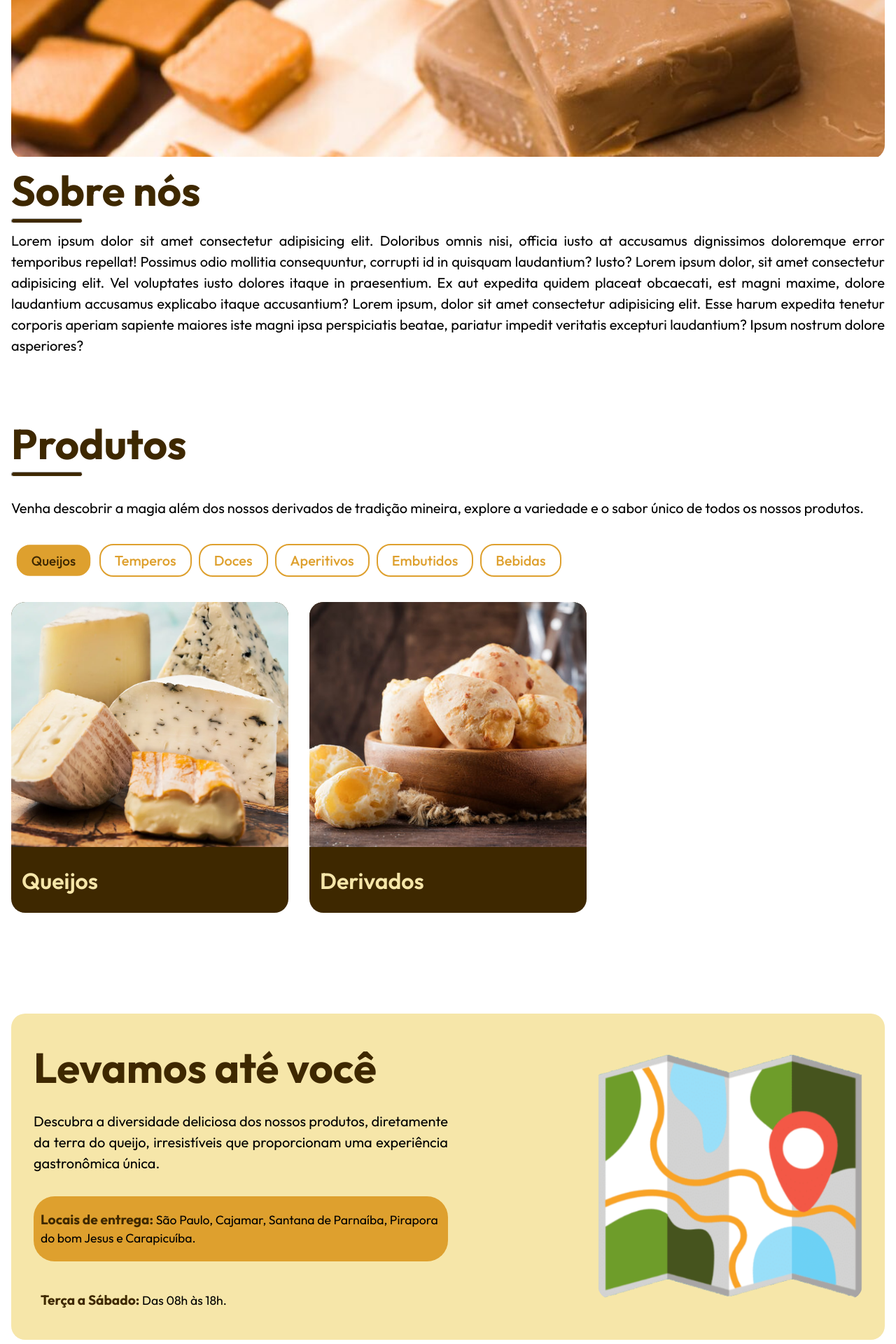
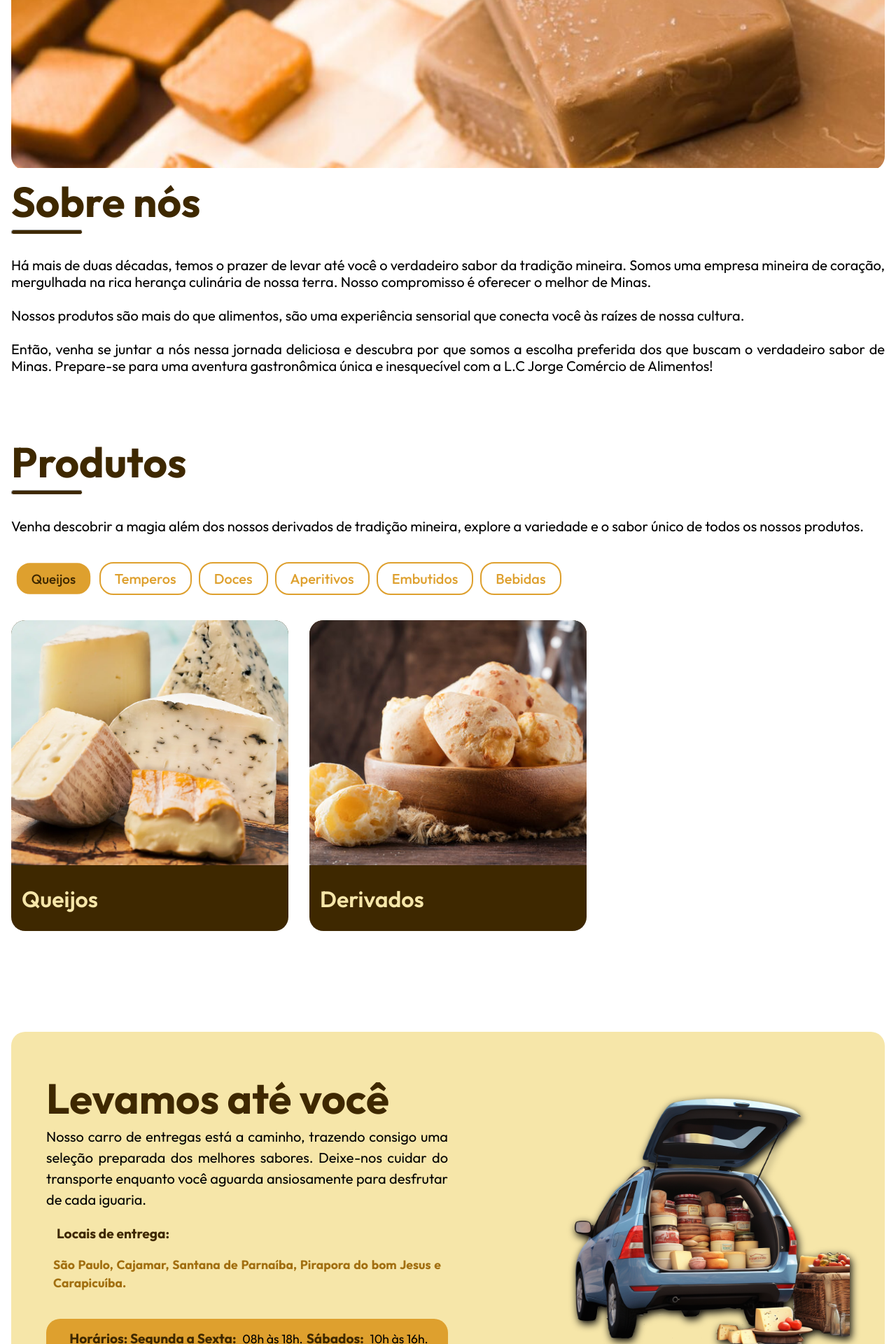
Before and after one commit to GabrielSampaioC/Venda-do-Mineiro, a React (Vite) app: page / in a window 1280 px wide. Shown: the part 880-2800 px from the top of the page at 70% size. Built offline with nearby package versions, Linux system fonts and the light colour scheme.

Commit message:
Estilizando a página de entrega

```diff
--- a/src/componentes/Banner/index.jsx
+++ b/src/componentes/Banner/index.jsx
@@ -15,12 +15,17 @@ const Container = styled.section`
         justify-content: center;
         min-height: 100vh;
     }
+    @media (max-width:1000px){
+        justify-content: center;
+        text-align: center;
+    }
+
 `
 const Logo = styled.img`
     max-width: 100%;
     width: 350px;
 
-    @media (max-width:768px){
+    @media (max-width:1000px){
         display: none;
     }
 `
@@ -36,9 +41,9 @@ const SaberMaisEstilizado = styled.div`
         width: 100%;
         text-align: center;
         align-items: center;
-        justify-content: center;
         gap: 10px;
     }
+
 `
 const TextoEstilizado = styled.p`
     font-size: 20px;
--- a/src/componentes/Botoes/index.jsx
+++ b/src/componentes/Botoes/index.jsx
@@ -15,6 +15,7 @@ const BotoesEstilizados = styled.button`
     & svg{
         color: var(--amarelo);
     }
+
 `;
 
 const Link = styled.a`
--- a/src/componentes/Entrega/index.jsx
+++ b/src/componentes/Entrega/index.jsx
@@ -5,7 +5,7 @@ import Textos from "../Textos";
 const ContainerEntrega = styled.div`
 background-color: var(--amarelo-claro);
 border-radius: 20px;
-padding: 2em;
+padding: 0 2em 2em 2em;
 display: grid;
 align-items: center;
 grid-template-columns: 1fr 1fr;
@@ -14,36 +14,65 @@ margin: 2em 0;
         display: flex;
         text-align: center;
         padding: 20px;
+        flex-direction: column;
+    }
+
+@media  (min-width: 768px) {
+        display: flex;
+        padding: 20px;
+        flex-direction: column;
+    }
+
+@media  (min-width: 1200px) {
+        display: grid;
+        padding: 50px;
     }
 `
 const ImagemEstilizada = styled.img`
-max-height: 350px;
-border-radius: 20px;
+    max-height: 400px;
+    border-radius: 20px;
+    filter: drop-shadow(2px 4px 6px black);
+
 @media  (max-width: 768px) {
-     display: none
+
+        padding: 0;
+        width: 100%;
+        margin: 1em 0;
+    }
+
+@media  (min-width: 768px) {
+        display: none;
+    }
+
+@media  (min-width: 1200px) {
+        display: flex;
     }
 `
+
 const InfoEntregaEstilizada = styled.div`
 display: flex;
 flex-direction: column;
-gap: 2em;
+gap: 10px;
+@media  (max-width: 768px) {
+        text-align: center;
+    }
+
 `
 const ContainerImagem = styled.div`
     display: flex;
-    text-align: center;
     justify-content: flex-end;
 `
 const TextoInformativo = styled.p`
     font-size: 1.1rem;
     align-items: center;
     gap: 10px;
-    text-align: left;
+    text-align: justify;
     line-height: 1.5em;
     margin: 0;
     padding: 10px;
     @media  (max-width: 768px) {
-        display: flex;
-        text-align: center;
+        display: block;
+        text-align: justify;
         flex-direction: column;
     }
 
@@ -54,18 +83,25 @@ const Container = styled.section`
 `
 const InfoEstilizada = styled.div`
     background: var(--amarelo);
-    border-radius: 30px;
-    padding: 10px 0;
+    border-radius: 20px;
+    padding: 5px;
     display: flex;
-    justify-content: center;
+    justify-content: space-evenly;
+    align-items: center;
 
 `
 const InfoPrioritaria = styled.b`
-    margin: 0;
+    margin: 0 5px;
     padding:0;
     color: var(--marrom);
     font-size: 1.2rem;
 `
+
+const TextoGrifado = styled.p`
+    color: var(--amarelo-escuro);
+    font-weight: bold;
+`
+
 
 export default function Entrega() {
 
@@ -75,15 +111,15 @@ export default function Entrega() {
                 <ContainerEntrega id="entregas">
                     <InfoEntregaEstilizada>
                         <Titulos>Levamos até você</Titulos>
-                        <Textos>Descubra a diversidade deliciosa dos nossos produtos, diretamente da terra do queijo, irresistíveis que proporcionam uma experiência gastronômica única.</Textos>
+                        <Textos>Nosso carro de entregas está a caminho, trazendo consigo uma seleção preparada dos melhores sabores. Deixe-nos cuidar do transporte enquanto você aguarda ansiosamente para desfrutar de cada iguaria.</Textos>
+                        <TextoInformativo><InfoPrioritaria>Locais de entrega:</InfoPrioritaria> <TextoGrifado>São Paulo, Cajamar, Santana de Parnaíba, Pirapora do bom Jesus e Carapicuíba.</TextoGrifado></TextoInformativo>
                         <InfoEstilizada>
-                            <TextoInformativo><InfoPrioritaria>Locais de entrega:</InfoPrioritaria> São Paulo, Cajamar, Santana de Parnaíba, Pirapora do bom Jesus e Carapicuíba.</TextoInformativo>
+                            <TextoInformativo><InfoPrioritaria>Horários: Segunda a Sexta:</InfoPrioritaria> 08h às 18h.<InfoPrioritaria>Sábados:</InfoPrioritaria> 10h às 16h.</TextoInformativo>
                         </InfoEstilizada>
 
-                        <TextoInformativo><InfoPrioritaria>Terça a Sábado:</InfoPrioritaria> Das 08h às 18h.</TextoInformativo>
                     </InfoEntregaEstilizada>
                     <ContainerImagem>
-                        <ImagemEstilizada src="./imagens/galeria/mapa.png"/>
+                        <ImagemEstilizada src="./imagens/galeria/carroEntrega2.png" />
                     </ContainerImagem>
                 </ContainerEntrega>
             </Container>
--- a/src/componentes/EstilosGlobais/index.jsx
+++ b/src/componentes/EstilosGlobais/index.jsx
@@ -9,6 +9,7 @@ const EstilosGlobais = createGlobalStyle`
   --amarelo: #dea02e;
   --fonte-principal: 'Outfit', 'sans-serif';
   --branco: #ffffff;
+  --amarelo-escuro: #a26f10;
 }
 
 html {
--- a/src/componentes/Sobre/index.jsx
+++ b/src/componentes/Sobre/index.jsx
@@ -4,7 +4,7 @@ import Textos from "../Textos"
 import BordaEstilizada from "../BarraEstilizada"
 
 const ContainerEstilizado = styled.section`
-margin: 2em 0;
+margin: 3em 0 2em 0;
 padding: 1rem;
 
 @media  (max-width: 768px) {
@@ -31,7 +31,15 @@ transition: transform 0.2s ease-in-out;
 transform: scale(1.1);
 }
 `
-
+const TextoEstilizado = styled.p`
+    font-size: 20px;
+    color: black;
+    font-weight: 400;
+    text-align: justify;
+    margin: 2rem 0 0 0;
+    text-decoration: none;
+    line-height: 1.5rem;
+`
 export default function Sobre() {
 
 
@@ -44,10 +52,17 @@ export default function Sobre() {
 
             <Titulos>Sobre nós</Titulos>
             <BordaEstilizada/>
-            <Textos>Lorem ipsum dolor sit amet consectetur adipisicing elit. Doloribus omnis nisi, officia iusto at accusamus dignissimos doloremque error temporibus repellat! Possimus odio mollitia consequuntur, corrupti id in quisquam laudantium? Iusto?
-                Lorem ipsum dolor, sit amet consectetur adipisicing elit. Vel voluptates iusto dolores itaque in praesentium. Ex aut expedita quidem placeat obcaecati, est magni maxime, dolore laudantium accusamus explicabo itaque accusantium?
-                Lorem ipsum, dolor sit amet consectetur adipisicing elit. Esse harum expedita tenetur corporis aperiam sapiente maiores iste magni ipsa perspiciatis beatae, pariatur impedit veritatis excepturi laudantium? Ipsum nostrum dolore asperiores?
-            </Textos>
+            <TextoEstilizado>
+
+                Há mais de duas décadas, temos o prazer de levar até você o verdadeiro sabor da tradição mineira.
+                Somos uma empresa mineira de coração, mergulhada na rica herança culinária de nossa terra. Nosso compromisso é oferecer o melhor de Minas.
+                <br/>
+                <br/>
+                Nossos produtos são mais do que alimentos, são uma experiência sensorial que conecta você às raízes de nossa cultura.
+                <br/>
+                <br/>
+                Então, venha se juntar a nós nessa jornada deliciosa e descubra por que somos a escolha preferida dos que buscam o verdadeiro sabor de Minas. Prepare-se para uma aventura gastronômica única e inesquecível com a L.C Jorge Comércio de Alimentos!
+            </TextoEstilizado>
             </ContainerEstilizado>
         </>
     )
```
Also changed, not shown: public/imagens/galeria/carroEntrega.png (added), public/imagens/galeria/carroEntrega2.png (added).
